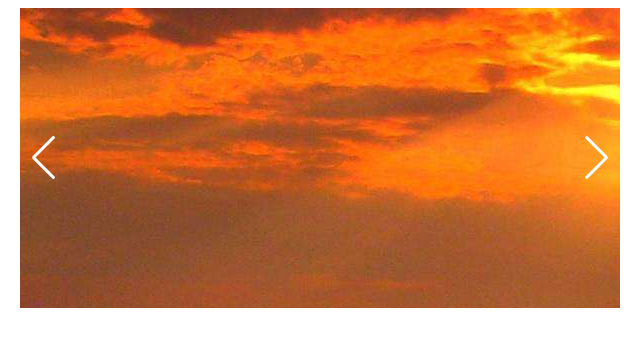
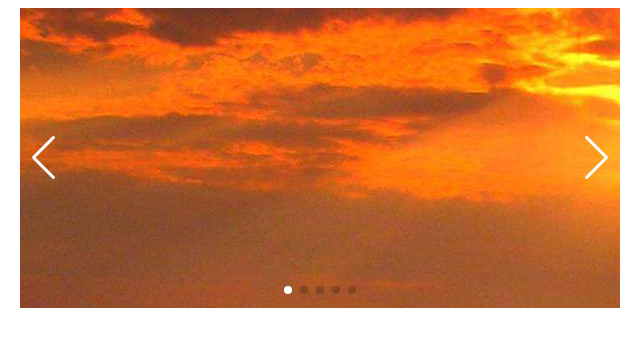
Before and after one commit to Adachichan/SlideShow-Lesson, a plain HTML site: page index.html in a window 1280 px wide. Shown: the full height of the page, 320-960 px from the left. Drawn offline with nearby package versions, Linux system fonts and the light colour scheme.

Commit message:
[add] #5 Chapter8_index.html_and_script.js Swiperを動作させる

```diff
--- a/index.html
+++ b/index.html
@@ -31,11 +31,12 @@
           <img src = "img/nature-5.jpg" alt = "">
         </div>
       </div>
-      <!--ページネーションの要素-->
+      <!--ページネーションの要素　（ページ位置を示す●印の色）-->
       <div class = "swiper-pagination"></div>
       <!--ナビゲーションボタン　（前、次）-->
       <div class = "swiper-button-prev"></div>
       <div class = "swiper-button-next"></div>
     </div>
+    <script src = "script.js"></script>
   </body>
 </html>
--- a/script.js
+++ b/script.js
@@ -0,0 +1,16 @@
+const swiper = new Swiper('.swiper', {
+
+  // オプションの設定
+  loop: true, //最後までスライドしたら最初の画像に戻る
+
+  // ページネーション表示の設定
+  pagination: {
+    el: '.swiper-pagination', //ページネーションの要素
+  },
+
+  // ナビゲーションボタン（矢印）表示の設定
+  navigation: {
+    nextEl: '.swiper-button-next', //「次へボタン」要素の指定
+    prevEl: '.swiper-button-prev', //「前へボタン」要素の指定
+  }
+});
```
